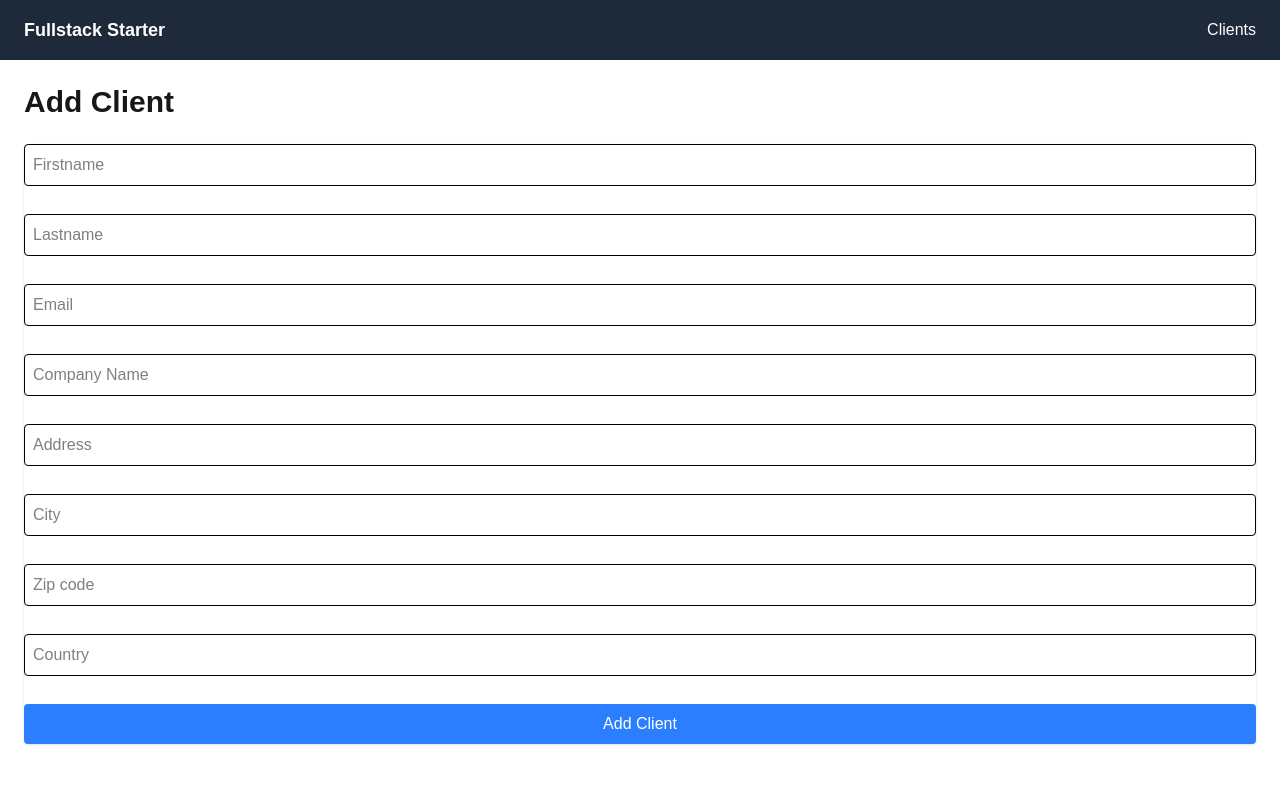
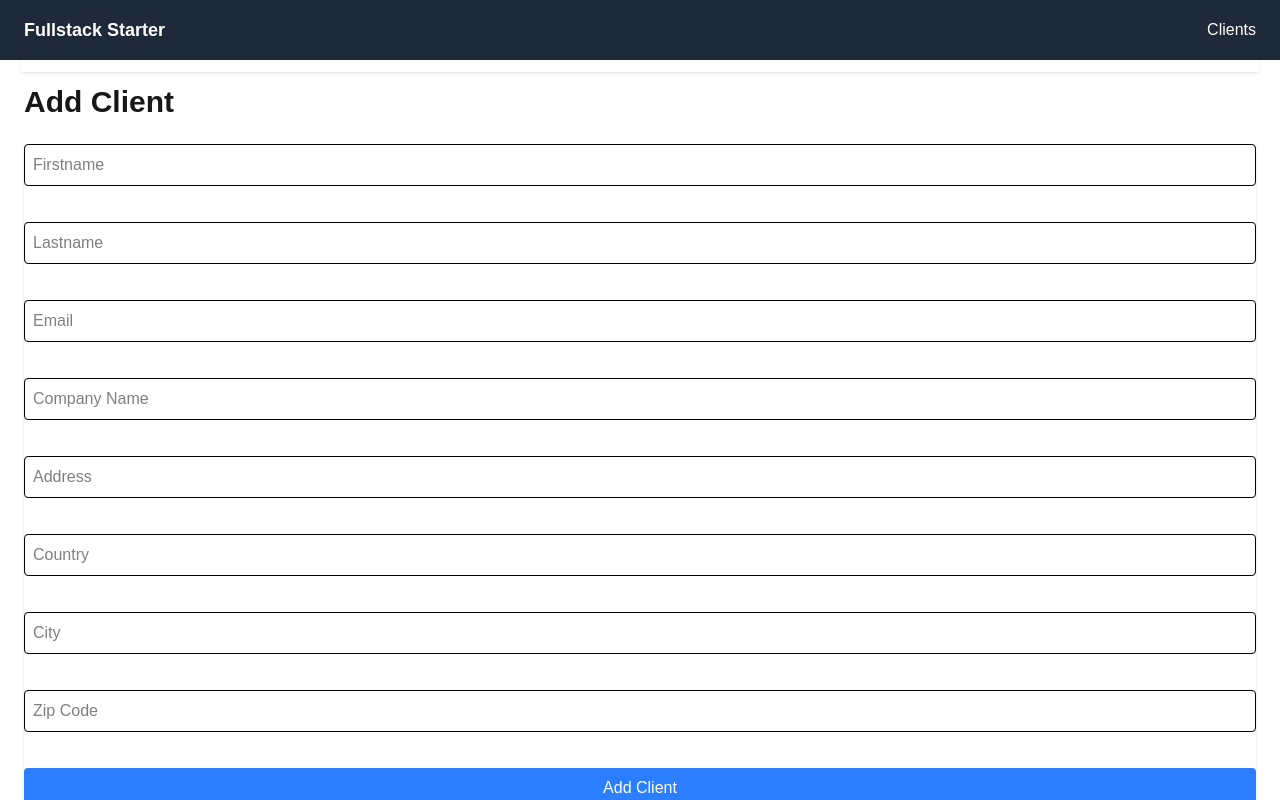
Before and after one commit to dev634/fullstack-starter, a Next.js app: page /clients/add in a window 1280 px wide. Built offline with nearby package versions, Linux system fonts and the light colour scheme; no server answers.

Commit message:
bugfix error handling add client form

```diff
--- a/actions/clients/clients.ts
+++ b/actions/clients/clients.ts
@@ -15,13 +15,17 @@ export async function addClient(prevState: any, formData: FormData) {
             message: client.message
         };
     } catch (error) {
-        console.log(error);
+
+        if(error && typeof error === "object" && Object.keys(error).includes("type") && Object.keys(error).includes("message") && (error as any).type === "zodError") {
+            return {
+                ...prevState,
+                ...error
+            }
+        }
         return {
             ...prevState,
             type: "error",
-            message: "Error adding client."
+            message: error.message
         };
-    }finally {
-        deleteFormDataEntries(formData, Object.keys(clientDatas));
     }
 }
--- a/app/clients/add/page.tsx
+++ b/app/clients/add/page.tsx
@@ -3,7 +3,7 @@ import AddClientForm from "@/forms/AddClientForm";
 export default function AddClientPage(){
     return (
         <main className="flex flex-col justify-start h-dvh overflow-y-auto pb-8">
-            <div className="mx-auto space-y-4 px-6">
+            <div className="space-y-4 px-6">
                 <h1 className="text-3xl font-bold mb-6">Add Client</h1>
                 <AddClientForm />
             </div>
--- /dev/null
+++ b/components/Inputs.tsx
@@ -0,0 +1,23 @@
+
+import { InputProps } from '@/types/inputs';
+
+
+export function Input({label, name, type = "text", error, value, onChange}:InputProps) {
+    return (
+        <div key={name} className="mb-7">
+            <input
+                type={type}
+                name={name}
+                placeholder={label}
+                className="w-full mb-2 p-2 border rounded text-black bg-white"
+                value={value}
+                onChange={onChange}
+            />
+            {typeof error === "object" && error[name] && (
+                <p className="text-start text-red-500 mb-6" aria-live="polite">
+                    {error[name]}
+                </p>
+            )}
+        </div>
+    );
+}
--- /dev/null
+++ b/components/Toast.tsx
@@ -0,0 +1,25 @@
+
+
+export function Toast({
+  type,
+  message,
+}: {
+  type: "success" | "error" | "zodError" | null;
+  message: string;
+}) {
+  return (
+    <div
+      className={`fixed top-14 right-5 left-5 px-4 py-2 rounded shadow
+             ${
+               type === "success"
+                 ? "bg-green-500 text-black"
+                 : type === "error" || type === "zodError"
+                 ? "bg-red-500"
+                 : "bg-transparent pointer-events-none"
+             } text-center`}
+      aria-live="assertive"
+    >
+      {typeof message === "string" && message }
+    </div>
+  );
+}
--- a/forms/AddClientForm.tsx
+++ b/forms/AddClientForm.tsx
@@ -1,13 +1,16 @@
 'use client'
 import { addClient } from "@/actions/clients/clients";
 import { useEffect, useActionState, useState } from 'react';
-import Form from 'next/form';
+import { Client } from "@/app/generated/prisma/client";
+import { Input } from "@/components/Inputs";
+import { Toast } from "@/components/Toast";
 
 
-type AddClientFormState = {
-  type: "success" | "error" | null;
-  message: string
-}
+type AddClientFormState =
+  | { type: "success"; message: string }
+  | { type: "error"; message: string }
+  | { type: "zodError"; message: string; fieldsForm: Partial<Omit<Client, "id">>}
+  | { type: null; message: string };
 
 const initialState: AddClientFormState = {
   type: null,
@@ -19,37 +22,104 @@ export default function AddClientForm() {
     addClient,
     initialState
   );
-  const [isVisible, setIsVisible] = useState<boolean>(state && state.type !== null);
-
+  const [values, setValues] = useState<Omit<Client, "id">>({
+    firstName: "",
+    lastName: "",
+    email: "",
+    companyName: "",
+    address: "",
+    country: "",
+    city: "",
+    zipCode: ""
+  });
+  const [feedback, setFeedback] = useState<AddClientFormState>(initialState);
 
   useEffect(() => {
-    if (state.type) {
-      setIsVisible(true);
+    console.log(state)
+    if (state.type !== null) {
+      setFeedback(state);
       const timer = setTimeout(() => {
-        setIsVisible(false);
-      }, 2000);
+        setFeedback(initialState);// Reset form by changing its key
+      }, 3000);
       return () => clearTimeout(timer);
     }
   }, [state]);
 
+  function handleChange(e: React.ChangeEvent<HTMLInputElement>) {
+    const { name, value } = e.target;
+    setValues(prev => ({ ...prev, [name]: value }));
+  }
+
   return (
-    <Form action={formAction} className="w-full bg-transparent rounded shadow">
-      <input type="text" name="firstName" placeholder="Firstname" className="w-full mb-7 p-2 border rounded text-black bg-white" />
-
-      <input type="text" name="lastName" placeholder="Lastname" className="w-full mb-7 p-2 border rounded text-black bg-white" />
-      <input type="email" name="email" placeholder="Email" className="w-full mb-7 p-2 border rounded text-black bg-white" />
-      <input type="text" name="companyName" placeholder="Company Name" className="w-full mb-7 p-2 border rounded text-black bg-white" />
-      <input type="text" name="address" placeholder="Address" className="w-full mb-7 p-2 border rounded text-black bg-white" />
-      <input type="text" name="city" placeholder="City" className="w-full mb-7 p-2 border rounded text-black bg-white" />
-      <input type="text" name="zipCode" placeholder="Zip code" className="w-full mb-7 p-2 border rounded text-black bg-white" />
-      <input type="text" name="country" placeholder="Country" className="w-full mb-7 p-2 border rounded text-black bg-white" />
-      {isVisible && <p className={`text-center ${state.type === "success" ? "text-green-500" : "text-red-500"} mb-6`} aria-live="polite">
-        {state.message}
-      </p>}
-      <button type="submit" disabled={isPending} className={`w-full px-4 py-2 bg-blue-500 text-white
-        rounded hover:bg-blue-600 cursor-pointer ${isPending ? "opacity-50 cursor-not-allowed" : ""}`}>
+    <form action={formAction} className="w-full bg-transparent rounded shadow">
+      <Toast type={feedback.type} message={feedback.message} />
+      <Input
+        label="Firstname"
+        name="firstName"
+        onChange={handleChange}
+        error={feedback.type === "zodError" ? feedback.fieldsForm : undefined}
+        value={values.firstName}
+      />
+      <Input
+        label="Lastname"
+        name="lastName"
+        onChange={handleChange}
+        error={feedback.type === "zodError" ? feedback.fieldsForm : undefined}
+        value={values.lastName}
+      />
+      <Input
+        label="Email"
+        name="email"
+        type="email"
+        onChange={handleChange}
+        error={feedback.type === "zodError" ? feedback.fieldsForm : undefined}
+        value={values.email}
+      />
+      <Input
+        label="Company Name"
+        name="companyName"
+        onChange={handleChange}
+        error={feedback.type === "zodError" ? feedback.fieldsForm : undefined}
+        value={values.companyName}
+      />
+      <Input
+        label="Address"
+        name="address"
+        onChange={handleChange}
+        error={feedback.type === "zodError" ? feedback.fieldsForm : undefined}
+        value={values.address}
+      />
+      <Input
+        label="Country"
+        name="country"
+        onChange={handleChange}
+        error={feedback.type === "zodError" ? feedback.fieldsForm : undefined}
+        value={values.country}
+      />
+      <Input
+        label="City"
+        name="city"
+        onChange={handleChange}
+        error={feedback.type === "zodError" ? feedback.fieldsForm : undefined}
+        value={values.city}
+      />
+      <Input
+        label="Zip Code"
+        name="zipCode"
+        onChange={handleChange}
+        error={feedback.type === "zodError" ? feedback.fieldsForm : undefined}
+        value={values.zipCode}
+      />
+      <button
+        type="submit"
+        disabled={isPending}
+        className={`w-full px-4 py-2 bg-blue-500 text-white
+        rounded hover:bg-blue-600 cursor-pointer ${
+          isPending ? "opacity-50 cursor-not-allowed" : ""
+        }`}
+      >
         Add Client
       </button>
-    </Form>
+    </form>
   );
 }
--- a/lib/helpers.ts
+++ b/lib/helpers.ts
@@ -1,3 +1,5 @@
+import { createClientSchema } from "@/schemas/client";
+
 export function formDataToObject(formData: FormData): Record<string, string> {
     const obj: Record<string, string> = {};
     for (const [key, value] of formData.entries()) {
@@ -9,5 +11,7 @@ export function formDataToObject(formData: FormData): Record<string, string> {
 }
 
 export function deleteFormDataEntries(formData: FormData, keys: string[]) {
-    keys.forEach(key => formData.delete(key));
+    keys.forEach(key => {
+        formData.delete(key);
+    });
 }
--- a/repository/clients.ts
+++ b/repository/clients.ts
@@ -1,6 +1,7 @@
 import { prisma } from "@/lib/prisma";
-import { type Client } from "@/app/generated/prisma/client";
+import { type Client, Prisma } from "@/app/generated/prisma/client";
 import { GetClientsByOrder } from "@/service/clients";
+
 
 
 export async function create({firstName, lastName, email, companyName, address, city, zipCode, country}: Omit<Client, "id">) {
@@ -19,10 +20,19 @@ export async function create({firstName, lastName, email, companyName, address,
         });
         return clients;
     } catch (error) {
-      throw {
-        type: "error",
-        message: "Database Error creating client."
-       }
+        if(error instanceof Prisma.PrismaClientKnownRequestError ) {
+            if (error.code === "P2002") {
+                throw {
+                    type: "databaseError",
+                    message: "A client with this email already exists. Please use a different email."
+                }
+            }
+        }
+
+        throw {
+            type: "error",
+            message: "Database Error creating client."
+        };
     } finally {
         await prisma.$disconnect();
     }
--- /dev/null
+++ b/types/errors.ts
@@ -0,0 +1,6 @@
+export type error = {
+    type: "error" | "zodError";
+    message: string | Record<string, string>;
+}
+
+export type ServerError = error;
--- /dev/null
+++ b/types/inputs.ts
@@ -0,0 +1,10 @@
+type InputTypeEnum = "text" | "email" | "password" | "number";
+
+export type InputProps = {
+    label: string;
+    name: string;
+    type?: InputTypeEnum;
+    error?: Record<string, string>;
+    value?: string;
+    onChange?: (e: React.ChangeEvent<HTMLInputElement>) => void;
+}
```
Also changed, not shown: service/clients.ts (+17 -5 lines).
